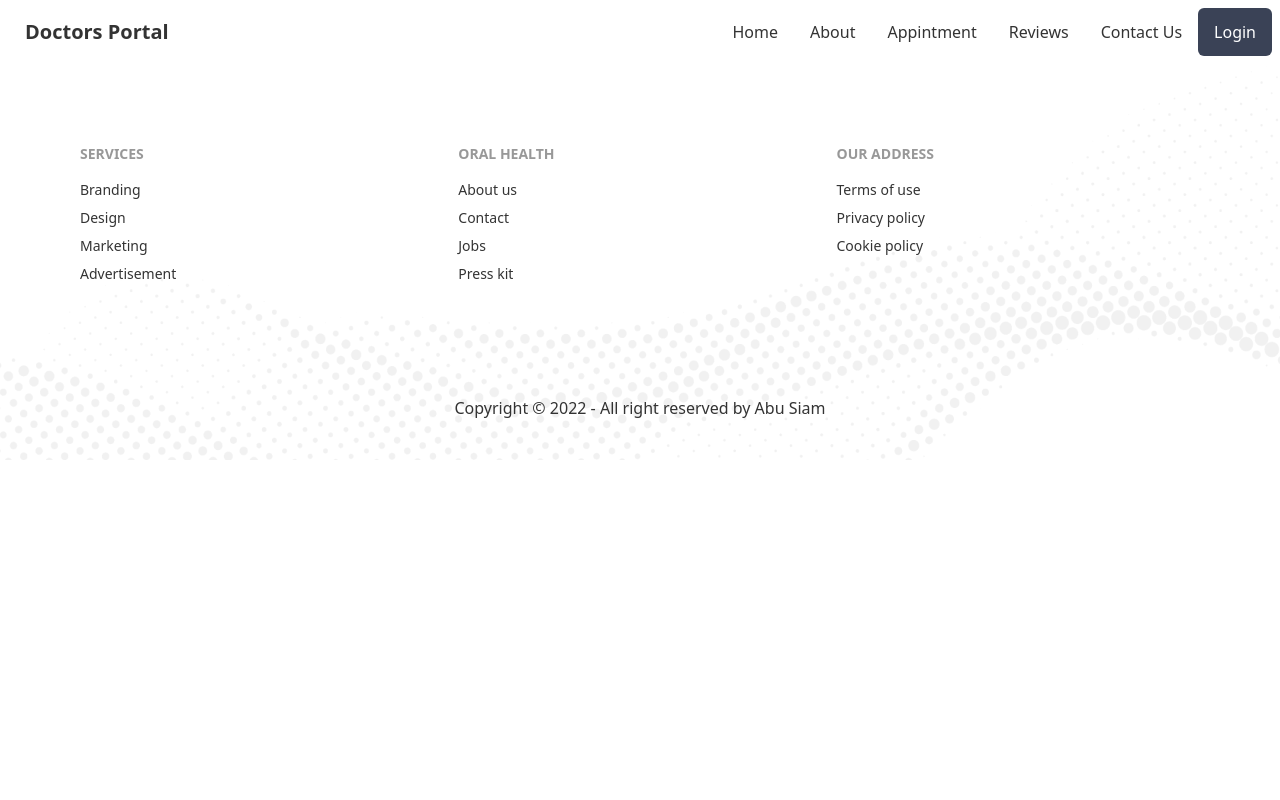
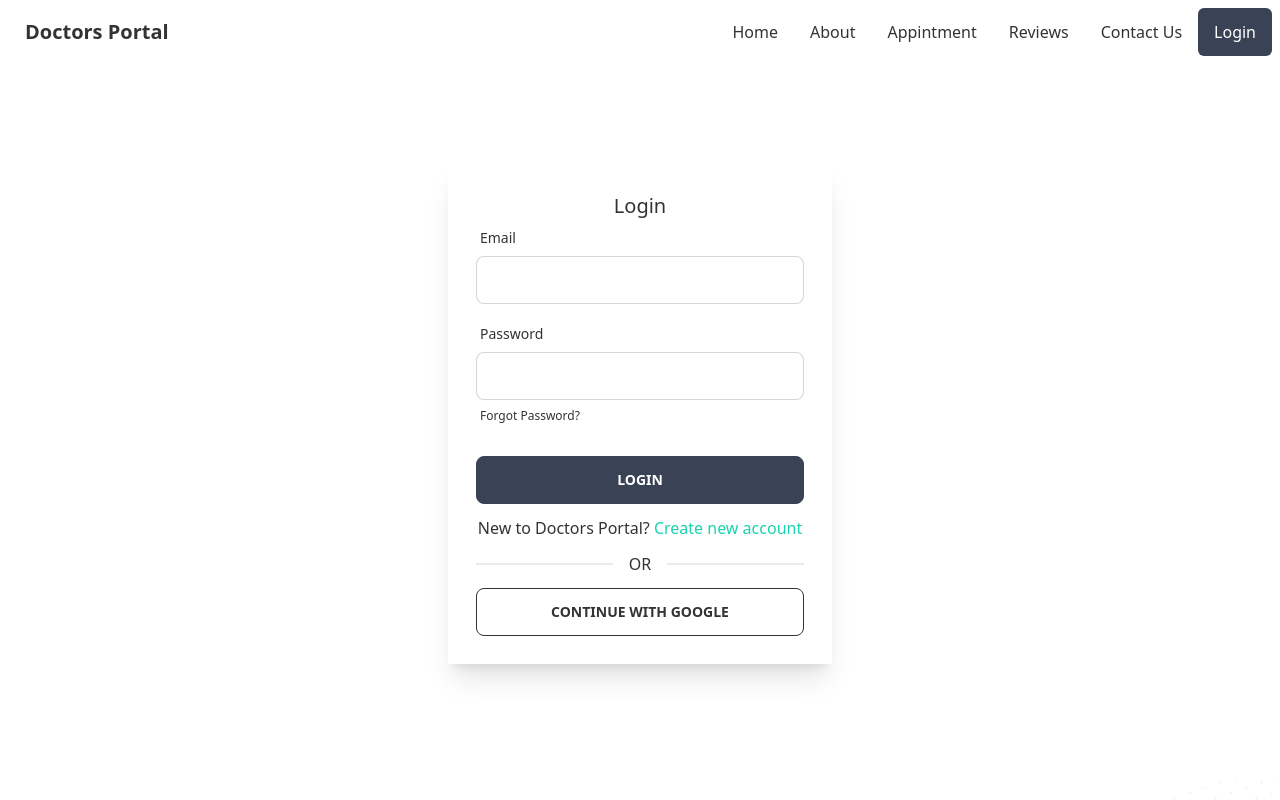
Before and after one commit to siamcse/doctors-portal-client, a React (Create React App) app: page /login in a window 1280 px wide. Shown: the top 800 px of the page. Built offline with nearby package versions, Linux system fonts and the light colour scheme.

Commit message:
login page, firebase added

```diff
--- a/package.json
+++ b/package.json
@@ -8,11 +8,14 @@
     "@testing-library/user-event": "^13.5.0",
     "daisyui": "^2.39.1",
     "date-fns": "^2.29.3",
+    "firebase": "^9.14.0",
     "react": "^18.2.0",
     "react-day-picker": "^8.3.6",
     "react-dom": "^18.2.0",
+    "react-hook-form": "^7.39.3",
     "react-router-dom": "^6.4.3",
     "react-scripts": "5.0.1",
+    "sweetalert2": "^11.6.8",
     "web-vitals": "^2.1.4"
   },
   "scripts": {
--- a/src/Pages/Appointment/BookingModal/BookingModal.js
+++ b/src/Pages/Appointment/BookingModal/BookingModal.js
@@ -1,5 +1,6 @@
 import { format } from 'date-fns';
 import React from 'react';
+import Swal from 'sweetalert2'
 
 const BookingModal = ({ treatment, selectedDate, setTreatment }) => {
     const { name: treatmentName, slots } = treatment;
@@ -27,6 +28,11 @@ const BookingModal = ({ treatment, selectedDate, setTreatment }) => {
 
         //modal exit after submit
         setTreatment(null);
+        Swal.fire(
+            'Thank You!',
+            `You booking an appointment on date ${date} at ${slot}!`,
+            'success'
+        )
     }
     return (
         <>
--- a/src/Pages/Login/Login.js
+++ b/src/Pages/Login/Login.js
@@ -1,9 +1,39 @@
-import React from 'react';
+import React, { useState } from 'react';
+import { useForm } from 'react-hook-form';
+import { Link } from 'react-router-dom';
 
 const Login = () => {
+    const { register, handleSubmit } = useForm();
+
+    const handleLogin = data =>{
+        console.log(data);
+    }
     return (
-        <div>
+        <div className='h-[700px] flex justify-center items-center'>
+            <div className='shadow-xl w-96 p-7'>
+                <h2 className='text-xl text-center'>Login</h2>
 
+                <form onSubmit={handleSubmit(handleLogin)}>
+
+
+                    <div className="form-control w-full max-w-md mb-3">
+                        <label className="label"><span className="label-text">Email</span>
+                        </label>
+                        <input type="text" {...register("email")} className="input input-bordered w-full max-w-md" />
+                    </div>
+                    <div className="form-control w-full max-w-md mb-6">
+                        <label className="label"><span className="label-text">Password</span>
+                        </label>
+                        <input type="password" {...register("password")} className="input input-bordered w-full max-w-md" />
+                        <label className="label"><span className="label-text text-xs">Forgot Password?</span>
+                        </label>
+                    </div>
+                    <input className='btn btn-accent w-full text-white' value='Login' type="submit" />
+                </form>
+                <p className='text-center mt-3'>New to Doctors Portal? <Link className='text-secondary' to='/signup'>Create new account</Link></p>
+                <div className="divider">OR</div>
+                <button className="btn btn-outline w-full">CONTINUE WITH GOOGLE</button>
+            </div>
         </div>
     );
 };
--- /dev/null
+++ b/src/firebase/firebase.config.js
@@ -0,0 +1,19 @@
+// Import the functions you need from the SDKs you need
+import { initializeApp } from "firebase/app";
+// TODO: Add SDKs for Firebase products that you want to use
+// https://firebase.google.com/docs/web/setup#available-libraries
+
+// Your web app's Firebase configuration
+const firebaseConfig = {
+    apiKey: process.env.REACT_APP_apiKey,
+    authDomain: process.env.REACT_APP_authDomain,
+    projectId: process.env.REACT_APP_projectId,
+    storageBucket: process.env.REACT_APP_storageBucket,
+    messagingSenderId: process.env.REACT_APP_messagingSenderId,
+    appId: process.env.REACT_APP_appId
+};
+
+// Initialize Firebase
+const app = initializeApp(firebaseConfig);
+
+export default app;
```
Also changed, not shown: 1 other file (tests, documents, lock files or other folders).
